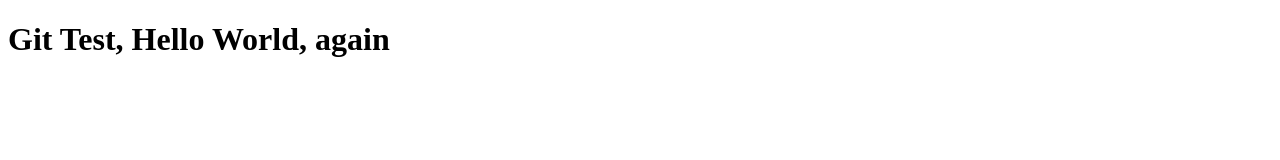
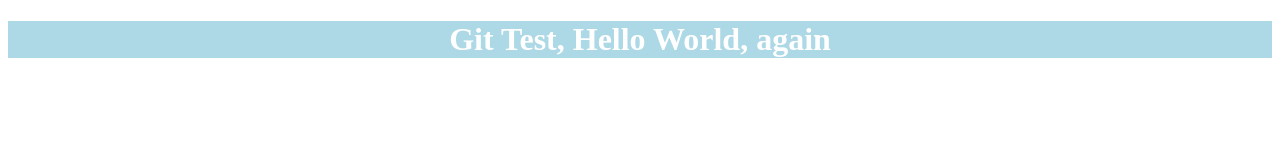
Before and after one commit to JasonLovell/git_test, a plain HTML site: page index.html in a window 1280 px wide. Drawn offline with Linux system fonts and the light colour scheme.

Commit message:
css added

```diff
--- /dev/null
+++ b/css/style.css
@@ -0,0 +1,15 @@
+* {
+    margin+ 0;
+    padding: 0;
+    box-sizing: ;
+}
+
+body {
+    text-align: center;
+}
+
+h1 {
+
+    color:white;
+    background-color: lightblue;
+}
--- a/index.html
+++ b/index.html
@@ -3,9 +3,13 @@
   <head>
     <meta charset="UTF-8" />
     <meta name="viewport" content="width=device-width, initial-scale=1.0" />
+
+    <link rel="stylesheet" href="css/style.css" />
+
     <title>Document</title>
   </head>
   <body>
     <h1>Git Test, Hello World, again</h1>
+    <script src="js/script.js"></script>
   </body>
 </html>
```
Also changed, not shown: js/script.js (added).
